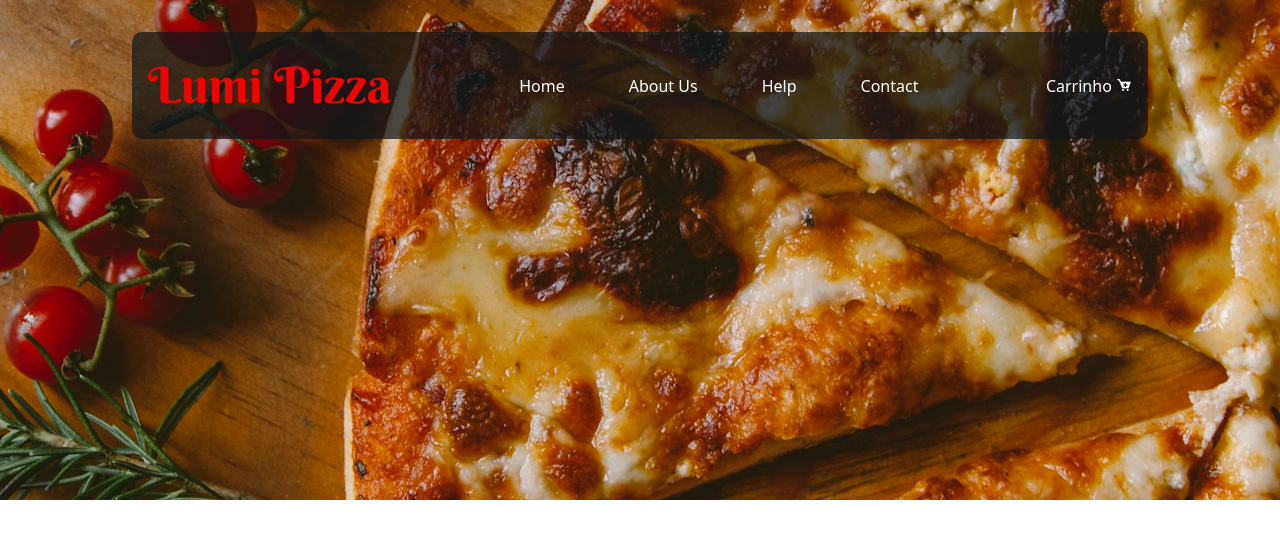
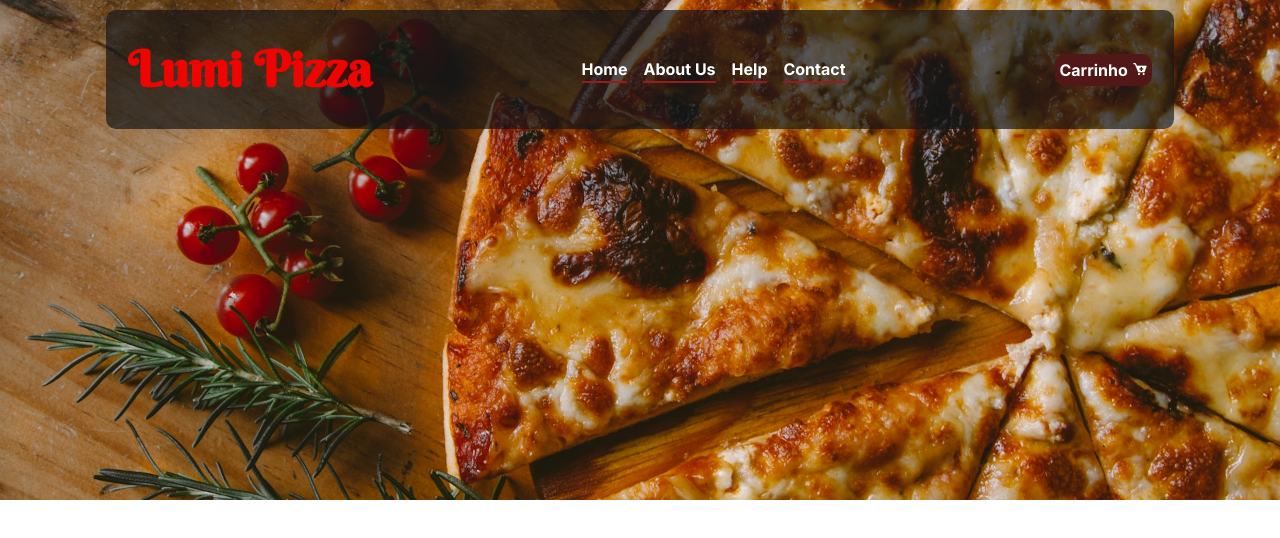
Before and after one commit to MacedoP/ProjetoCompleto01, a website: page pizzaria/index.html in a window 1280 px wide. Drawn offline with nearby package versions, Linux system fonts and the light colour scheme.

Commit message:
first step

```diff
--- a/pizzaria/index.html
+++ b/pizzaria/index.html
@@ -15,31 +15,37 @@
 
 </head>
 <body>
-    <header class="w-screen h-[500px] bg-center  p-8" style="background-image: url(./photo/bg-4.jpg);">
-        <nav class="flex justify-between bg-[#121619b7] mx-[100px] rounded-[10px]">
-            <div class="p-4"><!--LOGO-->
-                <h1 class="font-berkshire text-[50px] text-[#EE0501]">Lumi Pizza</h1>
+   <!--CONFIGURACAO DO MEU HEADER-->
+   <header class="p-[10px] bg-cover bg-no-repeat bg-center w-screen   h-[500px]" style="background-image: url(./photo/bg-4.jpg);">
+
+        <div class="sm:mx-11  xl:mx-24 flex justify-between p-[10px] bg-[#121619ab] rounded-[10px]">
+            <div class="p-3 flex justify-center items-center"><!--LOGO-->
+                <h1 class="text-[#EE0501] font-berkshire font-bold text-[30px] xl:text-[50px]">Lumi Pizza</h1>
             </div><!--LOGO-->
+            <nav class="flex justify-center items-center sm:hidden xl:flex md:hidden 2xl:flex">
+                <ul class="flex justify-center items-center list-none sm:hidden xl:flex md:hidden 2xl:flex">
+                    <li class="flex mx-[8px] text-white font-inter font-bold border-b-2 border-red-800">Home</li>
+                    <li class="flex mx-[8px] text-white font-inter font-bold border-b-2 border-red-800">About Us</li>
+                    <li class="flex mx-[8px] text-white font-inter font-bold border-b-2 border-red-800">Help</li>
+                    <li class="flex mx-[8px] text-white font-inter font-bold border-b-2 border-red-800">Contact</li>
+                </ul>
+            </nav>
 
-            <div class="flex justify-center items-center"><!--LINKS-->
-                <ul class="flex justify-between items-center list-none ">
-                    <li class="flex justify-between mx-8 text-white">Home</li>
-                    <li class="flex justify-between mx-8 text-white">About Us</li>
-                    <li class="flex justify-between mx-8 text-white">Help</li>
-                    <li class="flex justify-between mx-8 text-white">Contact</li>
-                </ul>
-            </div><!--LINKS-->
+            <div class="flex justify-center items-center p-3">
+                <button class=" bg-[#511817] p-1 rounded-[10px]">
+                    <span class="text-white font-inter font-bold">Carrinho</span>
+                    <i class='bx bxs-cart-add text-white '></i>
+                </button>
+            </div>
+        </div>
+   </header>
+   <!--CONFIGURACAO DO MEU HEADER-->
 
-            <div class="flex justify-center items-center p-4"><!--CARRINHO-->
-                <button>
-                    <span class="text-white">Carrinho</span>
-                    <i class='bx bxs-cart-add text-white'></i>
-                </button>
-            </div><!--CARRINHO-->
-        </nav>
+   <!--NOSSO MENU-->
+   <main>
 
-
-    </header>
+   </main>
+     <!--NOSSO MENU-->
 
 
 </body>
```
Also changed, not shown: pizzaria/photo/barra-horizontal.png (added), pizzaria/photo/folha-fundo-02.jpg (added), pizzaria/style/output.css, 1 other file.
